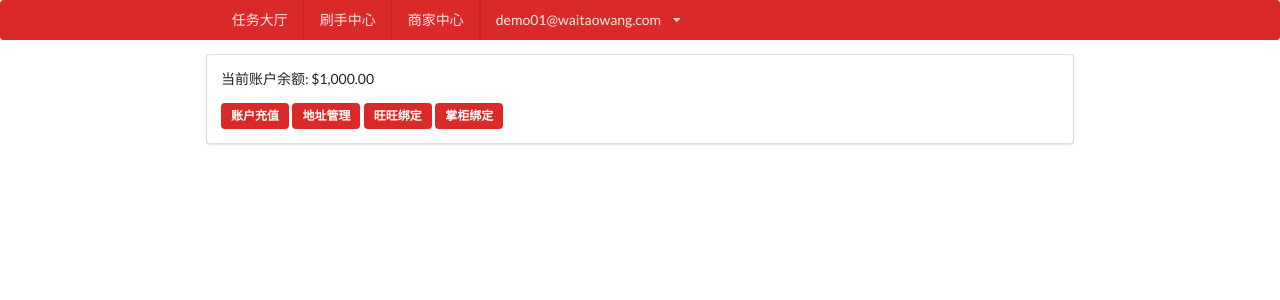
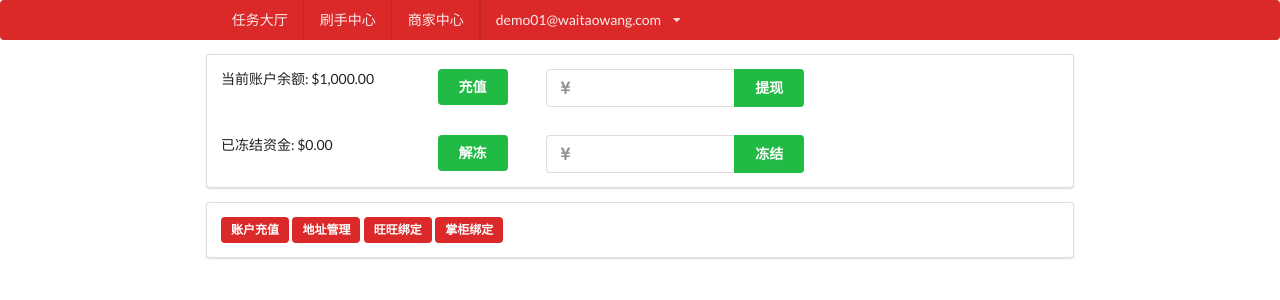
Before and after one commit to pumpkin2011/caca, a Rails app: page /profile in a window 1280 px wide. Shown: the top 300 px of the page. Run offline with Rails 7, Linux system fonts and the light colour scheme; a user stored in the database is signed in; style sheets or scripts are compiled from the project's sources; parts of the project's set-up code (start-up, migrations or seed data) failed here and were passed over; some libraries are stand-ins or nearby versions.

Commit message:
冻结资金

```diff
--- a/app/controllers/welcome_controller.rb
+++ b/app/controllers/welcome_controller.rb
@@ -5,4 +5,22 @@ class WelcomeController < ApplicationController
   def profile
 
   end
+
+  def frozen
+    amount = params[:frozen_amount].to_i
+
+    if amount % 100 != 0
+      flash['error'] = '充值金额必须是100的倍数'
+    elsif current_user.amount < amount
+      flash[:error] = '冻结资金不能超过当前账户余额'
+    else
+      current_user.amount -= amount
+      current_user.frozen_amount += amount
+      if current_user.save
+        flash[:success] = '冻结资金成功'
+      end
+    end
+    redirect_to profile_path
+
+  end
 end
--- a/app/models/user.rb
+++ b/app/models/user.rb
@@ -5,6 +5,7 @@
 #  id                     :integer          not null, primary key
 #  email                  :string(255)      default(""), not null
 #  amount                 :decimal(10, 2)   default(0.0)
+#  frozen_amount          :decimal(10, 2)   default(0.0)
 #  encrypted_password     :string(255)      default(""), not null
 #  reset_password_token   :string(255)
 #  reset_password_sent_at :datetime
@@ -43,4 +44,5 @@ class User < ActiveRecord::Base
   has_many :orders
 
 
+
 end
--- a/app/views/welcome/profile.html.slim
+++ b/app/views/welcome/profile.html.slim
@@ -1,7 +1,31 @@
 .ui.segment
-  p
-    | 当前账户余额: #{number_to_currency current_user.amount}
+  .ui.grid
+    .column.row
+      .column.four.wide
+        | 当前账户余额: #{number_to_currency current_user.amount}
+      .column.two.wide
+        = link_to '充值', deposits_path , class: 'ui button positive'
+      .column.four.wide
+        = form_tag '#', class: 'ui form' do
+          .field
+            .ui.left.icon.input.action
+              = text_field_tag :frozen_amount
+              i.icon.yen
+              button class="ui button positive" 提现
+    .column.row
+      .column.four.wide
+        | 已冻结资金: #{number_to_currency current_user.frozen_amount}
+      .column.two.wide
+        = link_to '解冻', deposits_path , class: 'ui button positive'
+      .column.four.wide
+        = form_tag '/frozen', class: 'ui form' do
+          .field
+            .ui.left.icon.input.action
+              = text_field_tag :frozen_amount
+              i.icon.yen
+              button class="ui button positive" 冻结
 
+.ui.segment
 
   p
    = link_to '账户充值', deposits_path , class: 'ui label red'
--- a/config/routes.rb
+++ b/config/routes.rb
@@ -8,7 +8,9 @@ Rails.application.routes.draw do
   # You can have the root of your site routed with "root"
   root 'welcome#index'
   get '/profile'=> 'welcome#profile', as: :profile
+  post '/frozen' => 'welcome#frozen'
   get '/task' =>'tasks#my', as: :my_task
+
   resources :deposits, only: [:index, :create]
   resources :delivers do
     get 'apply', on: :collection
--- /dev/null
+++ b/db/migrate/20150501084803_add_frozen_amount_to_user.rb
@@ -0,0 +1,6 @@
+class AddFrozenAmountToUser < ActiveRecord::Migration
+  def change
+    add_column :users, :frozen_amount, :decimal, precision: 10, scale: 2,
+                default: '0.00', after: :amount
+  end
+end
```
Also changed, not shown: spec/factories/users.rb (+1 -0 lines), spec/models/user_spec.rb (+1 -0 lines), db/schema.rb.
